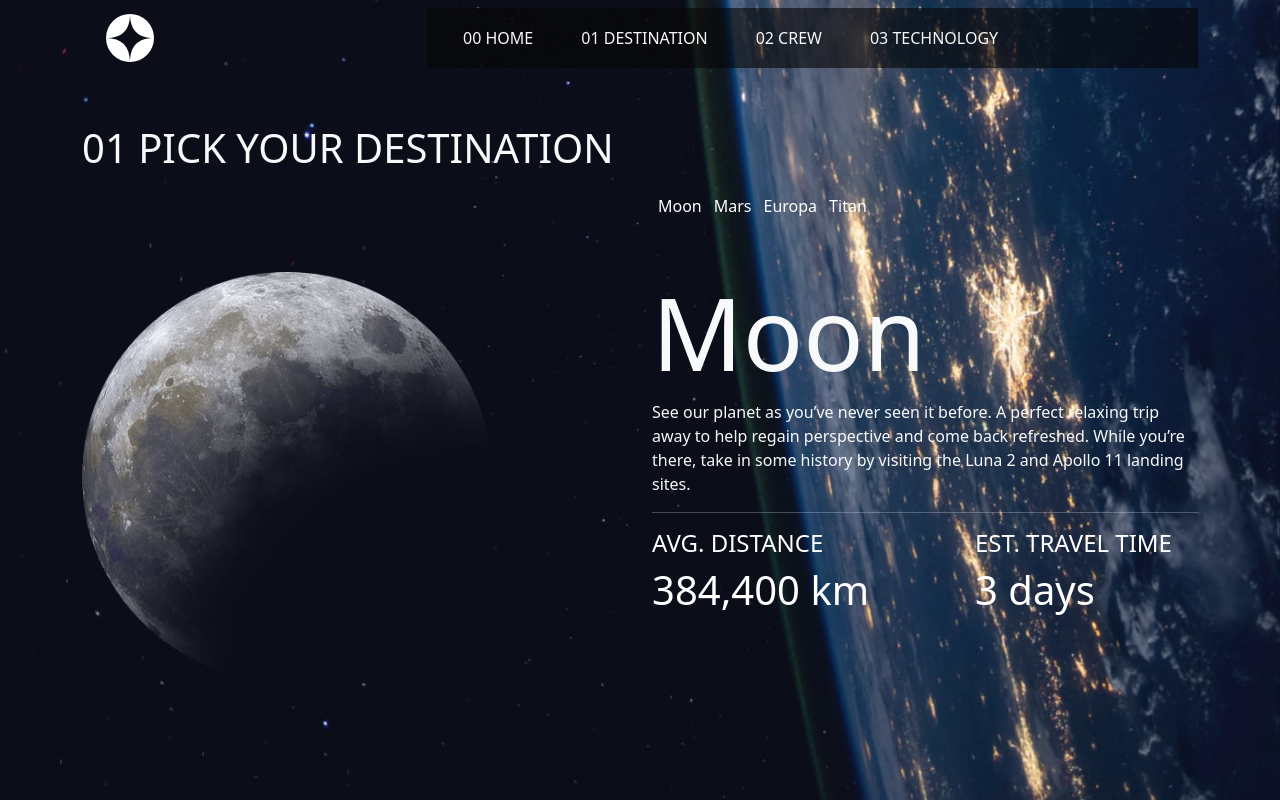
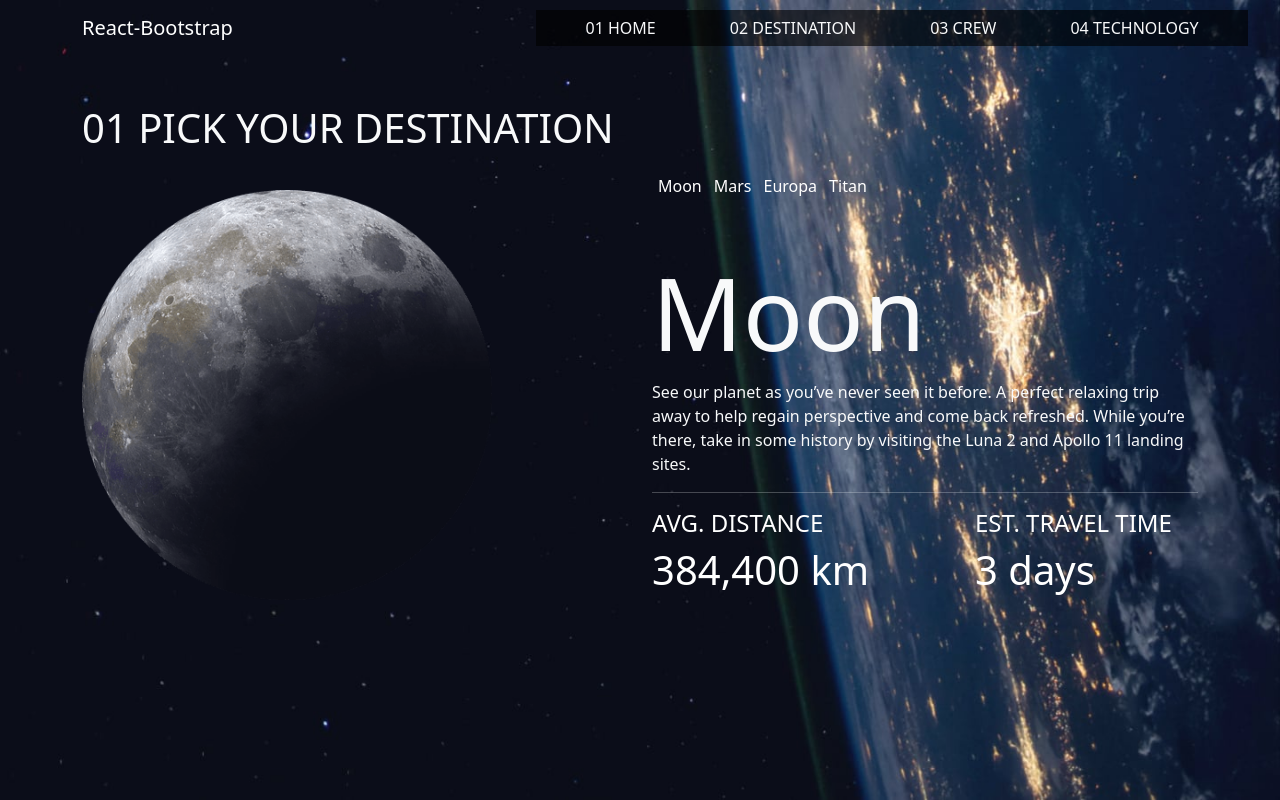
Before and after one commit to javieruncos/spaceTravel, a React (Create React App) app: page /destino in a window 1280 px wide. Built offline with nearby package versions, Linux system fonts and the light colour scheme; data requests are answered from the project's data file.

Commit message:
agregamos media queries para celulares

```diff
--- a/src/App.css
+++ b/src/App.css
@@ -12,6 +12,27 @@
 .maninSection{
   flex-grow: 1;
 }
+
+
+/* *******************************************navbar de prueba  */
+.navbarSpace{
+  width: 100%;
+  background-color: transparent;
+  color: white;
+
+}
+
+.navSpace{
+  background-color: rgba(0, 0, 0, 0.616);
+  width: 75%;
+  display: flex;
+  justify-content: center;
+  gap: 50px;
+  position: relative;
+  left: 50px;
+
+}
+/* **************************************************** */
 
 .NavbarSpace{
   width: 75%;
@@ -98,14 +119,39 @@
 }
 
 
+.imgPlaneta{
+  margin-top: -62px;
+}
+
+
 
 @media all and (max-width:540px){
+  .navbarSpace{
+    width: 100%;
+    background-color: rgba(0, 0, 0, 0.861);
+    color: white;
+    display: flex;
+    justify-content: center;
 
+  }
 
-  .Toggle{
-    color: white;
-     background-color: aqua;
+  .navSpace{
+    background-color: rgba(0, 0, 0, 0.616);
+    width: 100%;
+    display: flex;
+    justify-content: center;
+
+    gap: 10px;
+    position: relative;
+    left: 0;
+
   }
+
+  .navSpace .btnNav{
+    margin-left: 0;
+    text-align: start;
+  }
+
   .spanMenu{
     display: none;
   }
@@ -145,12 +191,14 @@
     display: flex;
     flex-direction: column;
     justify-content: center;
+    gap: 0;
 
   }
 
   .cardKM div{
     margin-top: 20px;
     text-align: center;
+
   }
 
   .imgPlaneta{
--- a/src/common/Menu.jsx
+++ b/src/common/Menu.jsx
@@ -6,7 +6,7 @@ import { Link } from "react-router-dom";
 const Menu = ({fondo,setfondo,cambiarFondo,backgroundApp,backgroundDestinos}) => {
   return (
     <div>
-      <Navbar expand="lg">
+      {/* <Navbar expand="lg">
         <Container>
           <Navbar.Brand href="#home">
             <span className="ms-4">
@@ -41,57 +41,35 @@ const Menu = ({fondo,setfondo,cambiarFondo,backgroundApp,backgroundDestinos}) =>
             </Nav>
           </Navbar.Collapse>
         </Container>
-      </Navbar>
-      {/* <Navbar expand="lg" className="w-100">
-          <div className="  divLogo">
-            <span className="ms-4">
-              <svg xmlns="http://www.w3.org/2000/svg" width="48" height="48">
-                <g fill="none" fill-rule="evenodd">
-                  <circle cx="24" cy="24" r="24" fill="#FFF" />
-                  <path
-                    fill="#0B0D17"
-                    d="M24 0c0 16-8 24-24 24 15.718.114 23.718 8.114 24 24 0-16 8-24 24-24-16 0-24-8-24-24z"
-                  />
-                </g>
-              </svg>
-            </span>
-            <div className="spanMenu ms-3"></div>
-          </div>
-          <Container className="NavbarSpace ">
-            <Navbar.Toggle
-              aria-controls="basic-navbar-nav"
-              className="text-light navbar-dark ms-auto"
-            />
-            <Navbar.Collapse id="basic-navbar-nav">
-              <Nav className=" d-flex justify-content-around gap-5 text-light">
-                <div className="linkMenu">
-                  <Nav.Link href="#home" className="text-light">
-                    00 HOME
-                  </Nav.Link>
-                  <div className="link"></div>
-                </div>
-                <div className="linkMenu">
-                  <Nav.Link href="#link" className="text-light linkMenu">
-                    01 DESTINATION
-                  </Nav.Link>
-                  <div className="link"></div>
-                </div>
-                <div className="linkMenu">
-                  <Nav.Link href="#link" className="text-light">
-                    02 CREW
-                  </Nav.Link>
-                  <div className="link"></div>
-                </div>
-                <div className="linkMenu">
-                  <Nav.Link href="#link" className="text-light">
-                    03 TECHNOLOGY
-                  </Nav.Link>
-                  <div className="link"></div>
-                </div>
-              </Nav>
-            </Navbar.Collapse>
-          </Container>
-        </Navbar> */}
+      </Navbar> */}
+      <Navbar  expand="lg" className=" navbarSpace navbar-dark">
+      <Container>
+        <Navbar.Brand href="#home">React-Bootstrap</Navbar.Brand>
+        <Navbar.Toggle aria-controls="basic-navbar-nav" />
+        <Navbar.Collapse id="basic-navbar-nav">
+          <Nav className="ms-auto navSpace">
+            {/* <Nav.Link href="#home">Home</Nav.Link>
+            <Nav.Link href="#link">Link</Nav.Link>
+            <Nav.Link href="#link">Link</Nav.Link>
+            <Nav.Link href="#link">Link</Nav.Link> */}
+
+              <Button as={Link} to={"/"}className="btn btn-outline-dark text-light  btnNav" onClick={()=>cambiarFondo(backgroundApp)}>
+              01 HOME
+              </Button>
+              <Button as={Link} to={"/destino"} className="btn btn-outline-dark text-light  btnNav" onClick={()=>cambiarFondo(backgroundDestinos)}>
+              02 DESTINATION
+              </Button>
+              <Button as={Link} to={"/destino"} className="btn btn-outline-dark text-light  btnNav" onClick={()=>cambiarFondo(backgroundDestinos)}>
+              03 CREW
+              </Button>
+              <Button as={Link} to={"/destino"} className="btn btn-outline-dark text-light  btnNav" onClick={()=>cambiarFondo(backgroundDestinos)}>
+              04 TECHNOLOGY
+              </Button>
+
+          </Nav>
+        </Navbar.Collapse>
+      </Container>
+    </Navbar>
     </div>
   );
 };
--- a/src/components/Destination.jsx
+++ b/src/components/Destination.jsx
@@ -24,7 +24,7 @@ const Destination = ({
   return (
     <div className="container mb-5">
       <div>
-      <Row>
+        <Row className="rowDestinos">
           <Col md={6}>
             <div className="mt-5 text-light mb-5">
               <h1>01 PICK YOUR DESTINATION</h1>
@@ -33,7 +33,11 @@ const Destination = ({
           <Col md={6}>
             <div className="contenedorLinks">
               {arregloPlaneta.map((item) => (
-          <Destinos item={item} key={item.id} obtenerP={obtenerP}></Destinos>
+                <Destinos
+                  item={item}
+                  key={item.id}
+                  obtenerP={obtenerP}
+                ></Destinos>
               ))}
             </div>
           </Col>
--- a/src/components/Inicio.jsx
+++ b/src/components/Inicio.jsx
@@ -8,7 +8,7 @@ const Inicio = () => {
     <Container>
       <Row className="mt-5 contenedorInicio">
         <Col md={6}>
-          <div className="text-light">
+          <div className="text-light tituloPrincipal">
             <h2 className="text-center space2">SO,YOU WANT TO TRAVEL TO</h2>
             <h1 className="text-center space">SPACE</h1>
             <div className="w-75 mx-auto">
--- a/src/style/Inicio.css
+++ b/src/style/Inicio.css
@@ -34,6 +34,11 @@
 }
 
 @media all and (max-width:540px){
+
+    .tituloPrincipal{
+     text-align: center;
+    }
+
     .space{
         font-size: 50px;
     }
@@ -48,5 +53,6 @@
         color: white;
         border: none;
         width: 150px;
+        display: inline-block;
     }
 }
```
Lines whose indentation alone changed are shown as unchanged.
